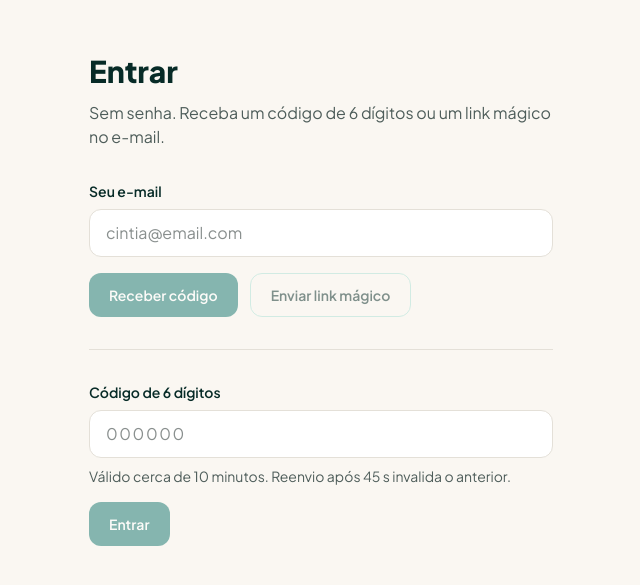
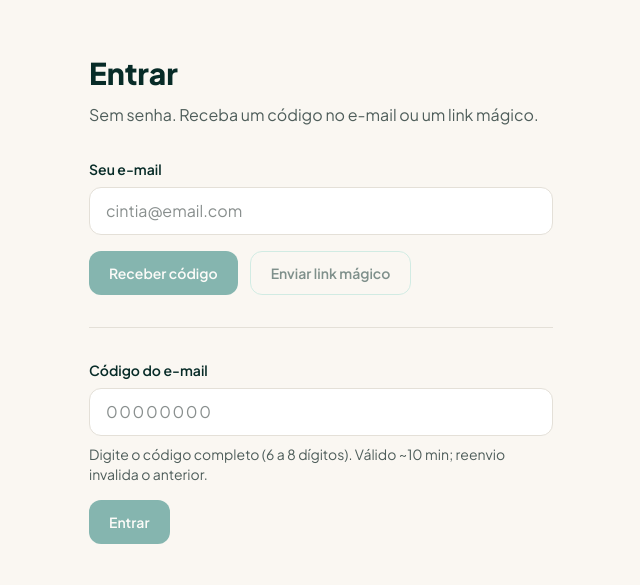
Before and after one commit to ivanmartins090317/zelita, a Next.js app in the folder apps/web/: page /entrar in a window 1280 px wide. Shown: the part 101-686 px from the top of the page, without its empty margins (319-959 px from the left). Built offline with nearby package versions, Linux system fonts and the light colour scheme.

Commit message:
fix: fixed size code login

```diff
--- a/apps/web/app/(auth)/entrar/page.tsx
+++ b/apps/web/app/(auth)/entrar/page.tsx
@@ -11,7 +11,7 @@ export default function EntrarPage({
     <main className="mx-auto flex min-h-full w-full max-w-lg flex-1 flex-col justify-center px-6 py-16">
       <h1 className="text-3xl font-extrabold text-brand-900">Entrar</h1>
       <p className="mt-3 text-muted">
-        Sem senha. Receba um código de 6 dígitos ou um link mágico no e-mail.
+        Sem senha. Receba um código no e-mail ou um link mágico.
       </p>
       <Suspense fallback={<p className="mt-6 text-muted">Carregando…</p>}>
         <EntrarErro searchParams={searchParams} />
--- a/apps/web/modules/accounts/application/auth-actions.ts
+++ b/apps/web/modules/accounts/application/auth-actions.ts
@@ -71,12 +71,18 @@ export async function verifyEmailOtp(
   const emailResult = emailSchema.safeParse(
     String(formData.get("email") ?? "").trim(),
   );
-  const token = String(formData.get("token") ?? "").trim();
+  // Supabase pode emitir 6–8 dígitos (config Auth → OTP length).
+  const token = String(formData.get("token") ?? "")
+    .trim()
+    .replace(/\s+/g, "");
   if (!emailResult.success) {
     return { ok: false, message: emailResult.error.issues[0]?.message };
   }
-  if (!/^\d{6}$/.test(token)) {
-    return { ok: false, message: "Informe o código de 6 dígitos." };
+  if (!/^\d{6,8}$/.test(token)) {
+    return {
+      ok: false,
+      message: "Informe o código completo do e-mail (6 a 8 dígitos).",
+    };
   }
 
   const supabase = await createSupabaseServerClient();
--- a/apps/web/modules/accounts/presentation/login-form.tsx
+++ b/apps/web/modules/accounts/presentation/login-form.tsx
@@ -81,18 +81,20 @@ export function LoginForm() {
         <input type="hidden" name="email" value={email} />
         <div>
           <label className="mb-2 block text-sm font-semibold text-brand-900">
-            Código de 6 dígitos
+            Código do e-mail
           </label>
           <input
             name="token"
             inputMode="numeric"
-            pattern="\d{6}"
-            maxLength={6}
+            autoComplete="one-time-code"
+            pattern="\d{6,8}"
+            maxLength={8}
             className="h-12 w-full rounded-xl border border-border bg-white px-4 text-base tracking-widest"
-            placeholder="000000"
+            placeholder="00000000"
           />
           <p className="mt-2 text-sm text-muted">
-            Válido cerca de 10 minutos. Reenvio após 45 s invalida o anterior.
+            Digite o código completo (6 a 8 dígitos). Válido ~10 min; reenvio
+            invalida o anterior.
           </p>
         </div>
         <Button type="submit" disabled={verifyPending || !email}>
```
Also changed, not shown: apps/web/public/brand/zelita-mark.png (added), apps/web/public/brand/zelita-mark.svg (added), 4 other files (tests, documents, lock files or other folders).
